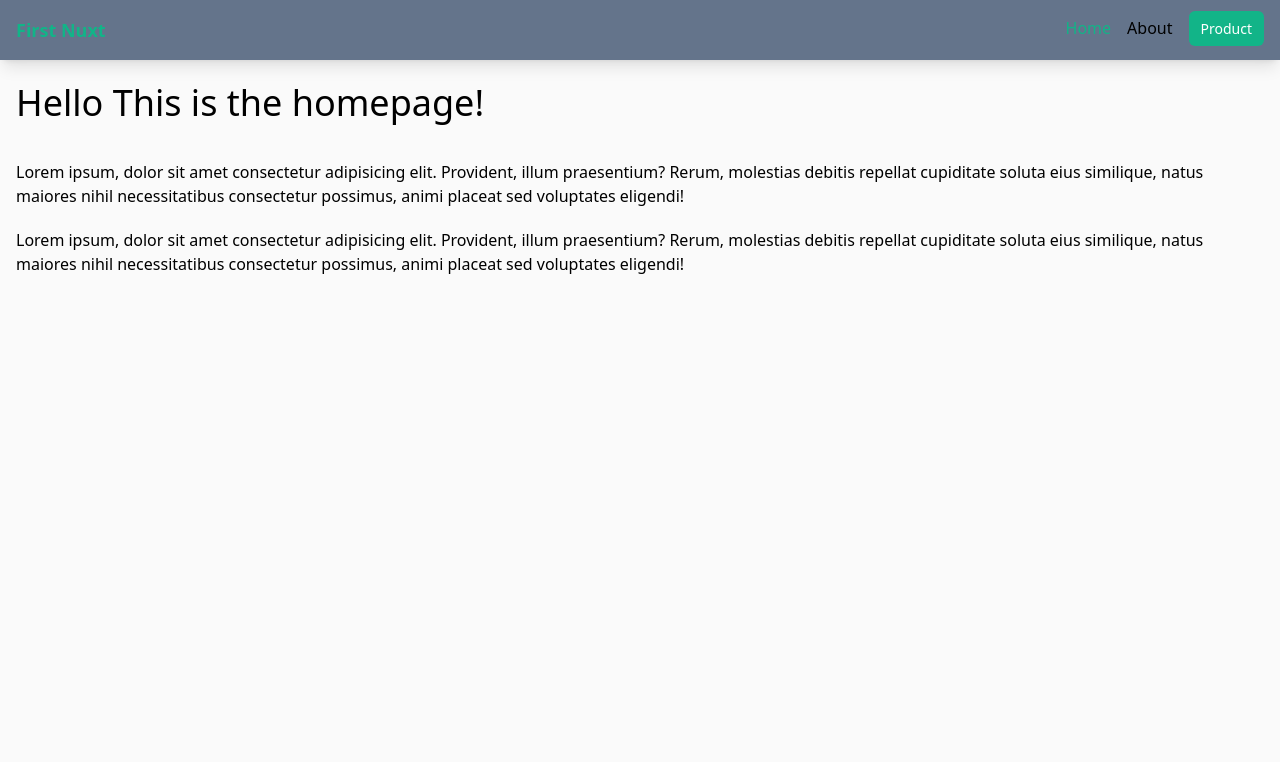
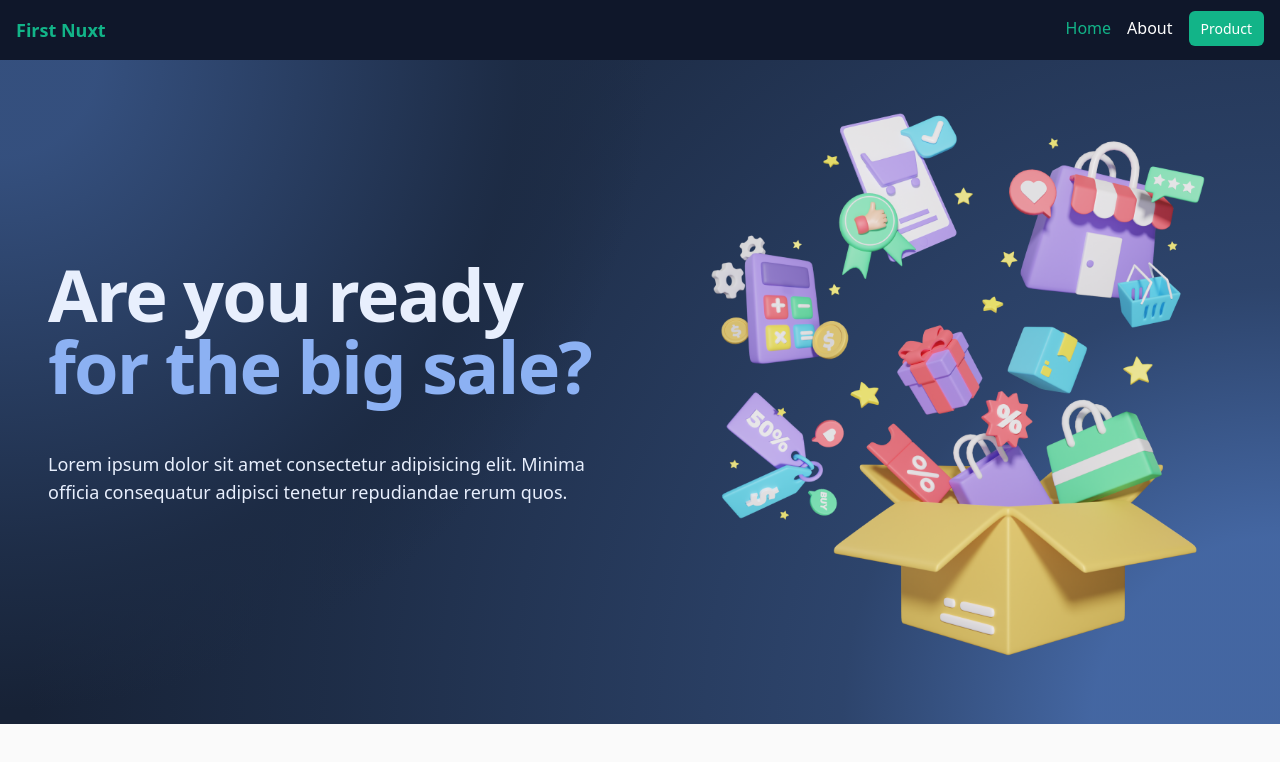
Before and after one commit to syarifamhar/nuxt-1, a Nuxt app: page / in a window 1280 px wide. Shown: the top 762 px of the page. Built offline with nearby package versions, Linux system fonts and the light colour scheme.

Commit message:
home hero section, added img, +desc @productcard

```diff
--- a/components/ProductCard.vue
+++ b/components/ProductCard.vue
@@ -2,6 +2,7 @@
     <div class="card text-center">
         <img :src="product.image" alt="product thumb" class="thumb">
         <p class="font-bold text-gray-500 m-4 truncate">{{ product.title }}</p>
+        <p class="text-gray-500 m-4 truncate">{{ product.description }}</p>
         <NuxtLink :to="`/product/${product.id}`" >
             <p class="btn my-4">View Details</p>
         </NuxtLink>
--- a/layouts/default.vue
+++ b/layouts/default.vue
@@ -1,6 +1,6 @@
 <template>
     <div>
-        <header class="shadow-lg bg-slate-500 border-slate-600">
+        <header class="shadow-lg bg-slate-900 border-slate-600">
             <nav class="container flex mx-auto p-4 justify-between">
                 <NuxtLink to="/" class="font-bold text-lg">First Nuxt</NuxtLink>
                 <ul class="flex gap-4">
@@ -12,7 +12,7 @@
         </header>
 
         <!-- Output of contents -->
-        <div class="container mx-auto p-4">
+        <div class="container-fluid mx-auto">
             <slot />
         </div>
     </div>
@@ -22,4 +22,8 @@
 .router-link-exact-active {
     color: #12b488;
 }
+
+li {
+    color: #fff;
+}
 </style>
--- a/pages/index.vue
+++ b/pages/index.vue
@@ -1,9 +1,27 @@
 <template>
-    <div>
-        <h2>Hello This is the homepage!</h2>
-        <p>Lorem ipsum, dolor sit amet consectetur adipisicing elit. Provident, illum praesentium? Rerum, molestias debitis repellat cupiditate soluta eius similique, natus maiores nihil necessitatibus consectetur possimus, animi placeat sed voluptates eligendi!</p>
-        <p>Lorem ipsum, dolor sit amet consectetur adipisicing elit. Provident, illum praesentium? Rerum, molestias debitis repellat cupiditate soluta eius similique, natus maiores nihil necessitatibus consectetur possimus, animi placeat sed voluptates eligendi!</p>
-    </div>
+    <!-- Section: Design Block -->
+    <section class="mb-32 text-gray-800 background-radial-gradient">
+      <div class="px-6 py-12 md:px-12 text-center lg:text-left">
+        <div class="container mx-auto">
+          <div class="grid lg:grid-cols-2 gap-12 flex items-center">
+            <div class="mt-12 lg:mt-0">
+              <h1 class="text-5xl md:text-6xl xl:text-7xl font-bold tracking-tight mb-12"
+                style="color: hsl(218, 81%, 95%)">
+                Are you ready <br /><span style="color: hsl(218, 81%, 75%)">for the big sale?</span>
+              </h1>
+              <p class="text-lg" style="color: hsl(218, 81%, 95%)">
+                Lorem ipsum dolor sit amet consectetur adipisicing elit. Minima officia consequatur
+                adipisci tenetur repudiandae rerum quos.
+              </p>
+            </div>
+            <div class="mb-12 lg:mb-0">
+              <img src="~/assets/images/shopping-icons.png">
+            </div>
+          </div>
+        </div>
+      </div>
+    </section>
+    <!-- Section: Design Block -->
 </template>
 
 <script setup>
@@ -18,4 +36,20 @@
  p {
     margin: 20px 0;
  }
+
+ .background-radial-gradient {
+          background-color: hsl(218, 41%, 15%);
+          background-image: radial-gradient(650px circle at 0% 0%,
+              hsl(218, 41%, 35%) 15%,
+              hsl(218, 41%, 30%) 35%,
+              hsl(218, 41%, 20%) 75%,
+              hsl(218, 41%, 19%) 80%,
+              transparent 100%),
+            radial-gradient(1250px circle at 100% 100%,
+              hsl(218, 41%, 45%) 15%,
+              hsl(218, 41%, 30%) 35%,
+              hsl(218, 41%, 20%) 75%,
+              hsl(218, 41%, 19%) 80%,
+              transparent 100%);
+        }
 </style>
```
Also changed, not shown: assets/images/shopping-icons.png (added).
